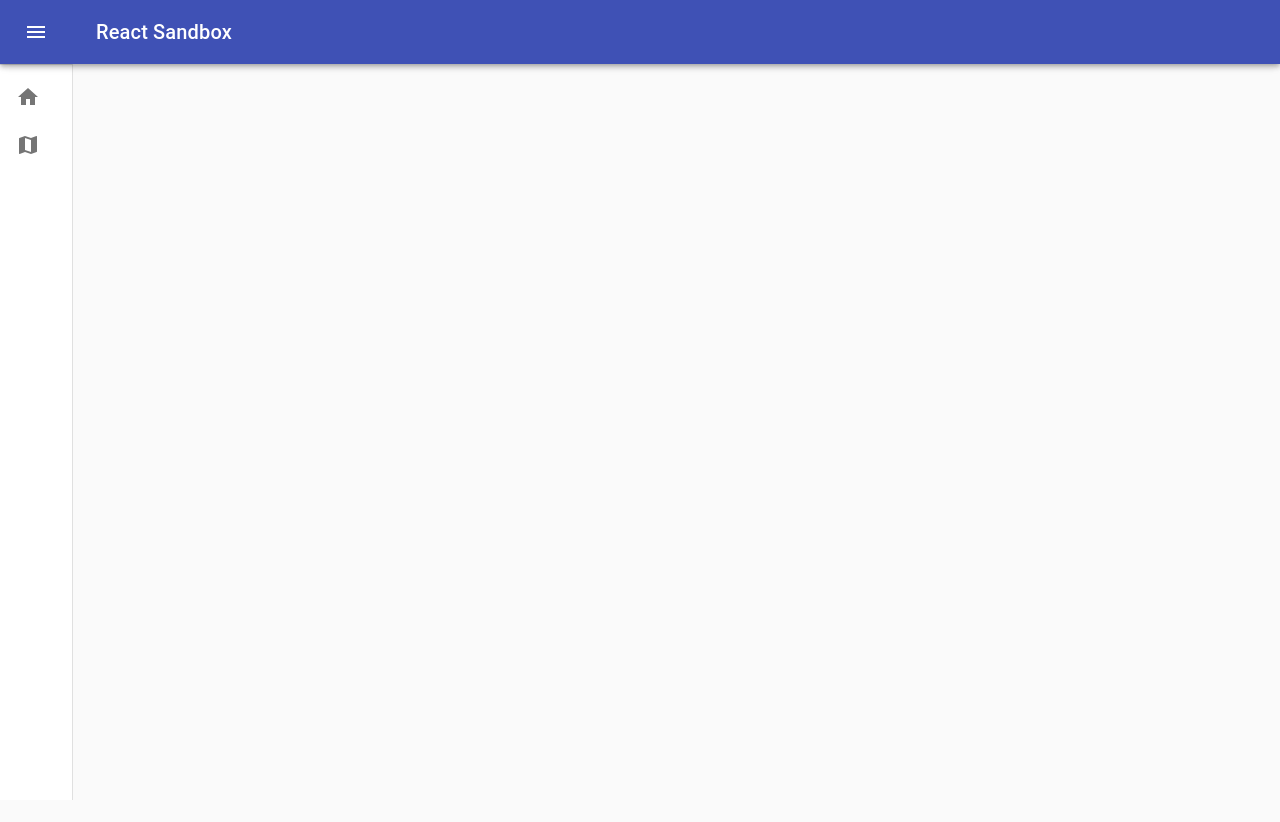
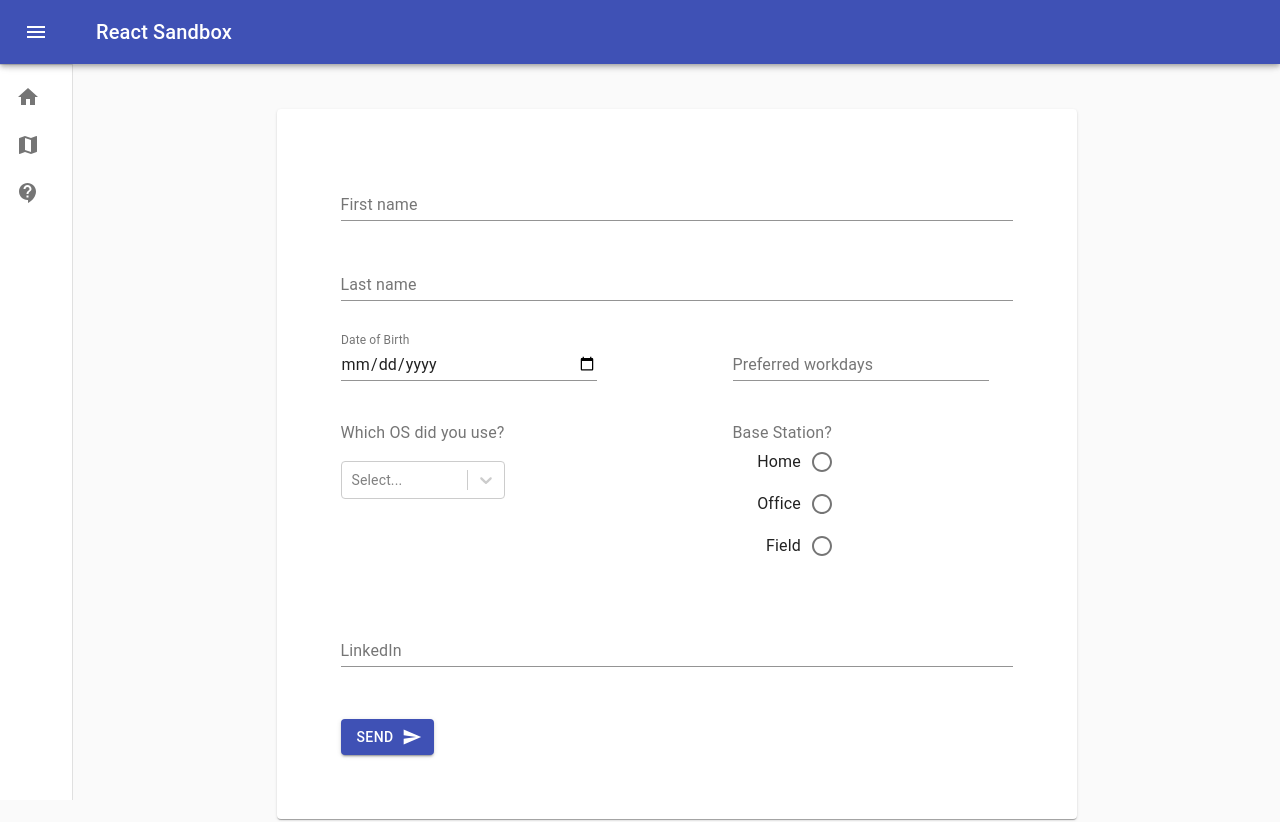
Before and after one commit to Geovation/react-sandbox, a React (Create React App) app: page /form-page in a window 1280 px wide. Shown: the top 822 px of the page. Built offline with nearby package versions, Linux system fonts and the light colour scheme.

Commit message:
Add form with basin (#43)

```diff
--- a/package.json
+++ b/package.json
@@ -8,12 +8,15 @@
     "@testing-library/jest-dom": "^5.14.1",
     "@testing-library/react": "^11.2.7",
     "@testing-library/user-event": "^12.8.3",
+    "axios": "^0.21.1",
     "clsx": "^1.1.1",
     "google-map-react": "^2.1.10",
     "react": "^17.0.2",
     "react-dom": "^17.0.2",
+    "react-hook-form": "^7.12.2",
     "react-router-dom": "^5.2.0",
     "react-scripts": "4.0.3",
+    "react-select": "^4.3.1",
     "web-vitals": "^1.1.2"
   },
   "scripts": {
@@ -49,7 +52,7 @@
     "eslint-plugin-react": "^7.24.0",
     "husky": "^7.0.0",
     "lint-staged": "^11.1.2",
-    "prettier": "^2.3.2"
+    "prettier": "2.3.2"
   },
   "lint-staged": {
     "*.+(js|jsx)": [
--- a/src/App.js
+++ b/src/App.js
@@ -1,12 +1,13 @@
 import React, { Fragment } from "react";
 import CssBaseline from "@material-ui/core/CssBaseline";
 
-import { Grid } from "@material-ui/core";
-import HomePage from "./components/home-page.jsx";
+import NavDrawer from "./components/common/nav-drawer";
 import Footer from "./components/common/footer.jsx";
-import NavDrawer from "./components/common/nav-drawer";
 import { BrowserRouter as Router, Switch, Route } from "react-router-dom";
 import GoogleMapsPage from "./components/google-map/google-map-page.jsx";
+
+import HomePage from "./components/home-page.jsx";
+import FormPage from "./components/form/form-page.jsx";
 
 function App() {
   return (
@@ -15,18 +16,12 @@ function App() {
       <NavDrawer
         pageContent={
           <Fragment>
-            <Grid
-              container
-              direction="column"
-              justifyContent="center"
-              alignItems="center"
-              style={{ minHeight: "100vh" }}
-            >
-              <Switch>
-                <Route exact path="/" component={HomePage} />
-                <Route path="/google-map-page" component={GoogleMapsPage} />
-              </Switch>
-            </Grid>
+            <Switch>
+              <Route exact path="/" component={HomePage} />
+              <Route path="/google-map-page" component={GoogleMapsPage} />
+              <Route path="/form-page" component={FormPage} />
+            </Switch>
+
             <Footer />
           </Fragment>
         }
--- a/src/components/common/nav-drawer.js
+++ b/src/components/common/nav-drawer.js
@@ -14,9 +14,11 @@ import ChevronRightIcon from "@material-ui/icons/ChevronRight";
 import ListItem from "@material-ui/core/ListItem";
 import ListItemIcon from "@material-ui/core/ListItemIcon";
 import ListItemText from "@material-ui/core/ListItemText";
+import { Route } from "react-router-dom";
+
 import MapIcon from "@material-ui/icons/Map";
 import HomeIcon from "@material-ui/icons/Home";
-import { Route } from "react-router-dom";
+import ContactSupportIcon from "@material-ui/icons/ContactSupport";
 
 const drawerWidth = 240;
 
@@ -173,6 +175,20 @@ function NavDrawer(props) {
                 </ListItemIcon>
                 <ListItemText primary="Google Maps" />
               </ListItem>
+
+              <ListItem
+                button
+                key="Form"
+                onClick={() => {
+                  history.push("/form-page");
+                  setTitle("Form");
+                }}
+              >
+                <ListItemIcon>
+                  <ContactSupportIcon />
+                </ListItemIcon>
+                <ListItemText primary="Form" />
+              </ListItem>
             </List>
           )}
         />
--- /dev/null
+++ b/src/components/form/form-page.jsx
@@ -0,0 +1,254 @@
+import React from "react";
+
+import { Grid, Paper } from "@material-ui/core";
+import { makeStyles } from "@material-ui/core/styles";
+import { useForm, Controller } from "react-hook-form";
+import TextField from "@material-ui/core/TextField";
+import Radio from "@material-ui/core/Radio";
+import RadioGroup from "@material-ui/core/RadioGroup";
+import FormControlLabel from "@material-ui/core/FormControlLabel";
+import FormControl from "@material-ui/core/FormControl";
+import FormLabel from "@material-ui/core/FormLabel";
+import SendIcon from "@material-ui/icons/Send";
+import Button from "@material-ui/core/Button";
+import Select from "react-select";
+import makeAnimated from "react-select/animated";
+import axios from "axios";
+
+const animatedComponents = makeAnimated();
+
+const useStyles = makeStyles((theme) => ({
+  root: {
+    margin: theme.spacing(2),
+    padding: theme.spacing(4),
+    width: "60vw"
+  },
+  custom_grid_item: {
+    padding: theme.spacing(2)
+  }
+}));
+
+function FormPage() {
+  const classes = useStyles();
+  const { control, handleSubmit } = useForm();
+
+  const [radioGroupValue, setRadioGroupValue] = React.useState("Home");
+
+  const radioHandleChange = (event) => {
+    setRadioGroupValue(event.target.value);
+  };
+
+  const onSubmit = (data) => {
+    alert(JSON.stringify(data));
+
+    axios.post("https://usebasin.com/f/b349af0a775b", { data }).then((res) => {
+      console.log(res);
+    });
+  };
+
+  return (
+    <Grid
+      container
+      direction="column"
+      justifyContent="center"
+      alignItems="center"
+      style={{ minHeight: "100vh" }}
+    >
+      <Paper>
+        <form
+          id="form"
+          className={classes.root}
+          onSubmit={handleSubmit(onSubmit)}
+        >
+          <Grid item container className={classes.custom_grid_item}>
+            <Controller
+              name="firstName"
+              control={control}
+              defaultValue=""
+              render={({ field }) => (
+                <TextField
+                  id="firstName"
+                  label="First name"
+                  color="primary"
+                  fullWidth
+                  {...field}
+                />
+              )}
+            />
+          </Grid>
+          <Grid item container className={classes.custom_grid_item}>
+            <Controller
+              name="lastName"
+              control={control}
+              defaultValue=""
+              render={({ field }) => (
+                <TextField
+                  id="lastName"
+                  label="Last name"
+                  color="primary"
+                  fullWidth
+                  {...field}
+                />
+              )}
+            />
+          </Grid>
+          <Grid
+            item
+            container
+            md={12}
+            spacing={3}
+            justifyContent="space-between"
+            className={classes.custom_grid_item}
+          >
+            <Grid item container md={5}>
+              <Controller
+                name="dateOfBirth"
+                control={control}
+                defaultValue=""
+                render={({ field }) => (
+                  <TextField
+                    id="date"
+                    label="Date of Birth"
+                    type="date"
+                    InputLabelProps={{
+                      shrink: true
+                    }}
+                    fullWidth
+                    {...field}
+                  />
+                )}
+              />
+            </Grid>
+            <Grid item container md={5}>
+              <Controller
+                name="workdays"
+                control={control}
+                defaultValue=""
+                render={({ field }) => (
+                  <TextField
+                    id="workdays"
+                    label="Preferred workdays"
+                    type="number"
+                    fullWidth
+                    {...field}
+                  />
+                )}
+              />
+            </Grid>
+          </Grid>
+          <Grid
+            item
+            container
+            md={12}
+            spacing={3}
+            justifyContent="space-between"
+            className={classes.custom_grid_item}
+          >
+            <Grid item container md={5}>
+              <div>
+                <FormLabel component="legend">Which OS did you use?</FormLabel>
+                <br />
+                <Controller
+                  name="os"
+                  control={control}
+                  defaultValue=""
+                  render={({ field }) => (
+                    <Select
+                      {...field}
+                      closeMenuOnSelect={false}
+                      components={animatedComponents}
+                      isMulti
+                      options={[
+                        { value: "linux", label: "Linux" },
+                        { value: "macOS", label: "MacOS" },
+                        { value: "windows", label: "Windows" },
+                        { value: "android", label: "Android" },
+                        { value: "ios", label: "iOS" }
+                      ]}
+                    />
+                  )}
+                />
+              </div>
+            </Grid>
+            <Grid item container md={5}>
+              <Controller
+                name="base_station"
+                control={control}
+                defaultValue=""
+                render={({ field }) => (
+                  <FormControl component="fieldset">
+                    <FormLabel component="legend">Base Station?</FormLabel>
+                    <RadioGroup
+                      aria-label="base_station"
+                      name="base_station"
+                      value={radioGroupValue}
+                      onChange={radioHandleChange}
+                      {...field}
+                    >
+                      <FormControlLabel
+                        value="Home"
+                        control={<Radio />}
+                        label="Home"
+                        labelPlacement="start"
+                      />
+                      <FormControlLabel
+                        value="Office"
+                        control={<Radio />}
+                        label="Office"
+                        labelPlacement="start"
+                      />
+                      <FormControlLabel
+                        value="Field"
+                        control={<Radio />}
+                        label="Field"
+                        labelPlacement="start"
+                      />
+                    </RadioGroup>
+                  </FormControl>
+                )}
+              />
+            </Grid>
+          </Grid>
+          <br />
+          <Grid
+            item
+            container
+            md={12}
+            justifyContent="center"
+            className={classes.custom_grid_item}
+          >
+            <Controller
+              name="linkedInURL"
+              control={control}
+              defaultValue=""
+              render={({ field }) => (
+                <TextField
+                  id="linkedInURL"
+                  label="LinkedIn"
+                  type="url"
+                  fullWidth
+                  {...field}
+                />
+              )}
+            />
+          </Grid>
+          <br />
+          <Grid item className={classes.custom_grid_item}>
+            <Button
+              type="submit"
+              form="form"
+              variant="contained"
+              color="primary"
+              className={classes.button}
+              endIcon={<SendIcon />}
+            >
+              Send
+            </Button>
+          </Grid>
+        </form>
+      </Paper>
+    </Grid>
+  );
+}
+
+export default FormPage;
--- a/src/components/home-page.jsx
+++ b/src/components/home-page.jsx
@@ -4,6 +4,13 @@ import { Grid, Typography, Card, Box } from "@material-ui/core";
 function HomePage() {
   return (
     <Fragment>
+      <Grid
+        container
+        direction="column"
+        justifyContent="center"
+        alignItems="center"
+        style={{ minHeight: "100vh" }}
+      >
         <Card style={{ backgroundColor: "#ffa726", margin: "20px" }}>
           <Grid item p={1}>
             <Box p={2}>
@@ -27,6 +34,7 @@ function HomePage() {
             </Box>
           </Grid>
         </Card>
+      </Grid>
     </Fragment>
   );
 }
```
Also changed, not shown: src/theme.js (+4 -4 lines), 2 other files (tests, documents, lock files or other folders). Lines whose indentation alone changed are shown as unchanged.
